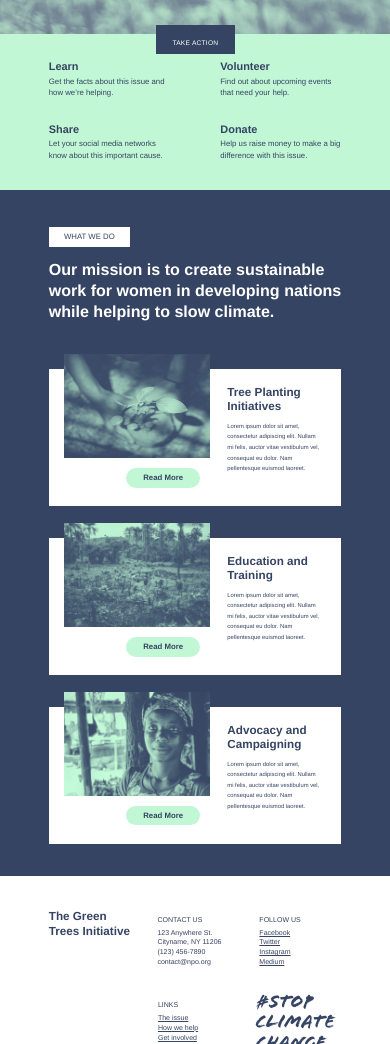
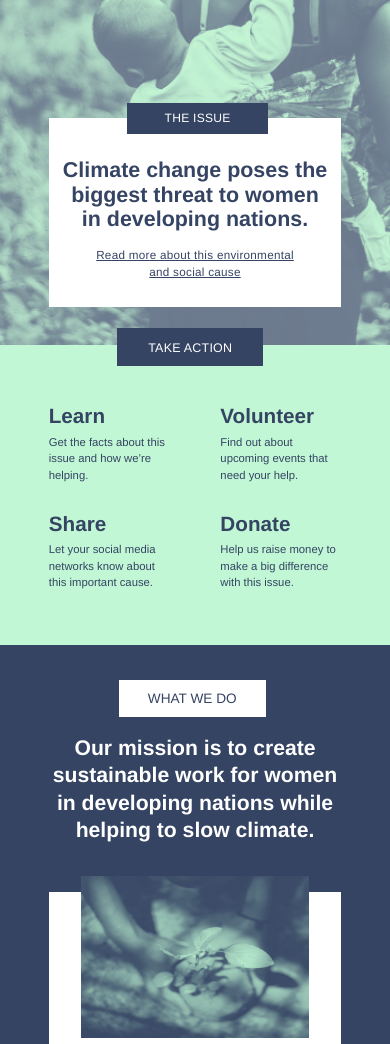
Before and after one commit to abdul00a/static-web-page, a plain HTML site: page src/html/index.html in a window 390 px wide. Shown: the part 376-1420 px from the top of the page. Drawn offline with Linux system fonts and the light colour scheme.

Commit message:
Add CSS for Mobile view

```diff
--- a/src/css/index.css
+++ b/src/css/index.css
@@ -222,7 +222,7 @@
   width: 18.343vw;
 }
 .subhead-text {
-    font:lighter 0.84vw/1.3vw Helvetica ;
+  font: lighter 0.84vw/1.3vw Helvetica;
   padding: 0.5vw 0 1vw 0;
 }
 .subhead-text > p {
@@ -480,3 +480,198 @@ footer {
     order: 1;
   }
 }
+
+/********************************Media Query for Mobile view*********************************/
+
+@media screen and (max-width: 425px) {
+  /**********************************Header CSS*********************************/
+  .flex-container {
+    box-sizing: border-box;
+    padding: 9.1vw 0;
+    flex-wrap: wrap;
+  }
+  #content {
+    width: 100vw;
+  }
+  .nav-content {
+    padding: 0;
+    flex-direction: column;
+    margin-top: -2vw;
+  }
+  .nav-content > li {
+    font: lighter 3.1vw/2.5vw Helvetica;
+    padding-bottom: 3vw;
+  }
+  .nav {
+    width: auto;
+    padding: 0;
+  }
+  #btn {
+    margin-top: 4vw;
+  }
+  .btn-donate {
+    width: 75vw;
+    font: Bold 4.66vw/1vw Helvetica;
+    background: #c1f7d5 0vw 0vw no-repeat padding-box;
+    padding: 4.94vw 0;
+  }
+  .brand {
+    width: 33.35vw;
+    font: Bold 4.4vw/5.4vw Helvetica;
+  }
+
+  /**********************************Climate Section CSS*********************************/
+  .section-climate {
+    background: url(../image/mobile1.png) no-repeat;
+    background-size: cover;
+    padding: 9.574vw 0;
+  }
+  .text {
+    font: Bold 5.5vw/6.3vw Helvetica;
+    padding: 0.5vw 0.5vw 1.5vw 0.5vw;
+    text-align: center;
+  }
+  .text-underline {
+    font: lighter 3vw/4.5vw Helvetica;
+    letter-spacing: 0.07vw;
+    text-align: center;
+    padding: 2vw 9vw 1.8vw 9vw;
+  }
+  .issue {
+    width: 36.313vw;
+    left: 20vw;
+    top: -4vw;
+    padding: 3vw 0;
+  }
+  #issue-style {
+    font: normal 3.1vw/1.95vw Helvetica;
+  }
+  .text-container {
+    padding: 9.7vw 3vw 5vw 3vw;
+  }
+  .font {
+    font-size: 10vw;
+  }
+  .fonts {
+    width: 42vw;
+  }
+  .climate {
+    width: auto;
+    margin-top: 33.5vw;
+  }
+
+  /**********************************2nd Section CSS*********************************/
+  .bold-text {
+    font: Bold 5.3vw/1vw Helvetica;
+    margin-bottom: 4vw;
+  }
+  .normal-text {
+    font: lighter 2.9vw/4.2vw Helvetica;
+    margin-bottom: 3vw;
+  }
+  .info-flex {
+    width: 31vw;
+    margin-top: 7vw;
+  }
+  .action-container {
+    padding: 7vw 0;
+  }
+  #action-style {
+    font: lighter 3.2vw/0.1vw Helvetica;
+  }
+  .action {
+    top: -4.3vw;
+    left: 30vw;
+    padding: 2.6vw 8vw;
+  }
+
+  /**********************************3rd Section CSS*********************************/
+  .info-card {
+    padding: 2.9vw 7.4vw;
+    font-size: 3.5vw;
+    margin: 0 18vw;
+  }
+  h1 {
+    font-size: 5.43vw;
+    line-height: 7vw;
+    text-align: center;
+    padding: 4.3vw 1vw 4vw 1vw;
+  }
+  .img {
+    top: -4vw;
+    padding: 20.706vw 29.18vw;
+  }
+  .card-container {
+    padding: 0 0 2.8vw 0;
+  }
+  .head-text {
+    font: Bold 3.4vw/3.9vw Helvetica;
+    padding: 0;
+    margin: 0 7vw 10vw 7vw;
+    width: 44vw;
+    text-align: center;
+  }
+  .subhead-text > p {
+    padding: 0;
+  }
+  .subhead-text {
+    line-height: 3.5vw;
+    padding: 0 2.3vw;
+    font-size: 2.3vw;
+    margin-top: 1.8vw;
+  }
+  #read {
+    margin: 0;
+    position: relative;
+    top: -5vw;
+    right: 0;
+  }
+  .btn-read {
+    width: 28vw;
+    font: Bold 2.8vw/2.2vw Helvetica;
+    padding: 2.36vw 0;
+  }
+  .big-card {
+    margin: 8.4vw auto;
+  }
+
+  /**********************************Fotter CSS*********************************/
+  .fotter-brand {
+    width: 28.7vw;
+    font: Bold 4.6vw/6vw Helvetica;
+  }
+  .nav-text > span {
+    font: lighter 3vw/1vw Helvetica;
+  }
+  .nav-text > p {
+    font: lighter 3vw/4.5vw Helvetica;
+    padding-top: 0.5vw;
+  }
+  #addres {
+    width: 28vw;
+  }
+  .info-fotter {
+    width: 19vw;
+  }
+  .font1 {
+    font-size: 9vw;
+    line-height: 10vw;
+  }
+  .footer-font {
+    width: 40vw;
+    text-align: right;
+    margin-left: auto;
+  }
+  .fotter-nav {
+    width: 75vw;
+    flex-wrap: wrap;
+  }
+  .nav-text {
+    width: 30vw;
+    margin: 0 0 13vw 0;
+    position: unset;
+  }
+  .fotter-container {
+    padding: 15vw 0;
+  }
+}
```
Lines whose indentation alone changed are shown as unchanged.
